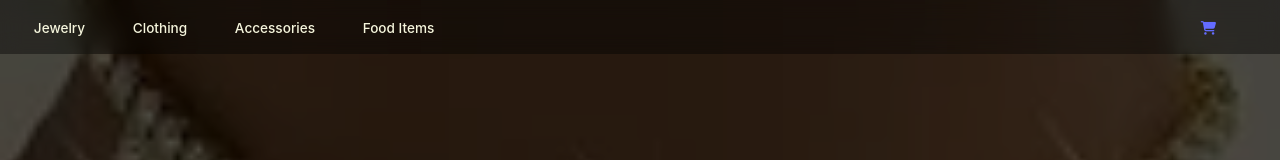
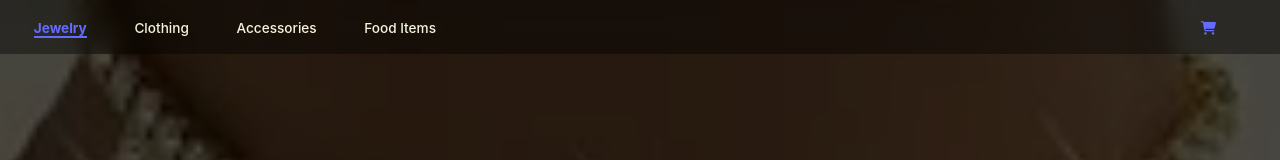
Before and after one commit to Michael-Enebeli/mike-store, a React (Vite) app: page / in a window 1280 px wide. Shown: the top 160 px of the page. Built offline with nearby package versions, Linux system fonts and the light colour scheme.

Commit message:
added a default active class

```diff
--- a/src/components/Header.jsx
+++ b/src/components/Header.jsx
@@ -37,7 +37,9 @@ const Header = ({ cart, onRemoveFromCart, onDecreaseQuantity, setCart }) => {
     <>
       <nav className="navbar">
         <ul className="nav-links">
-          <li><NavLink to="/jewelry">Jewelry</NavLink></li>
+        <li><NavLink to="/"
+         className={({ isActive }) =>
+         (isActive || window.location.pathname === "/" ? "active" : "")}>Jewelry </NavLink> </li>
           <li><NavLink to="/clothing">Clothing</NavLink></li>
           <li><NavLink to="/accessories">Accessories</NavLink></li>
           <li><NavLink to="/food">Food Items</NavLink></li>
--- a/src/styles/ProductList.css
+++ b/src/styles/ProductList.css
@@ -248,7 +248,7 @@ main {
 }
 
 .skeleton {
-  ackground: linear-gradient(90deg, #333 25%, #444 50%, #333 75%);
+  background: linear-gradient(90deg, #333 25%, #444 50%, #333 75%);
   background-size: 200% 100%;
   animation: loading 1.5s infinite linear;
   border-radius: 5px;
```
